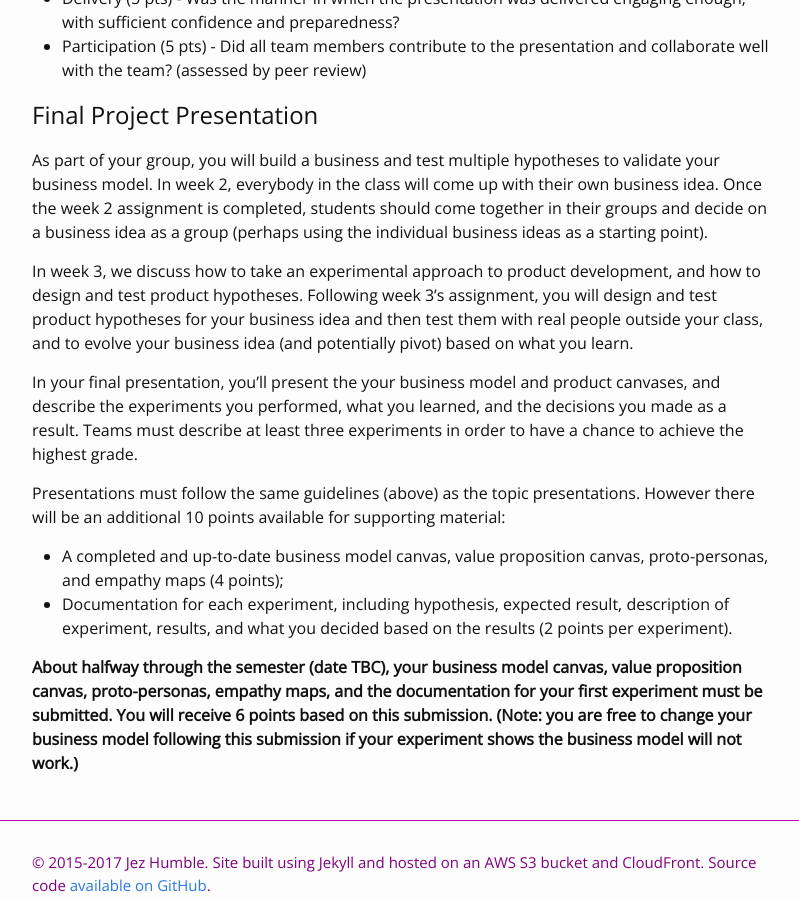
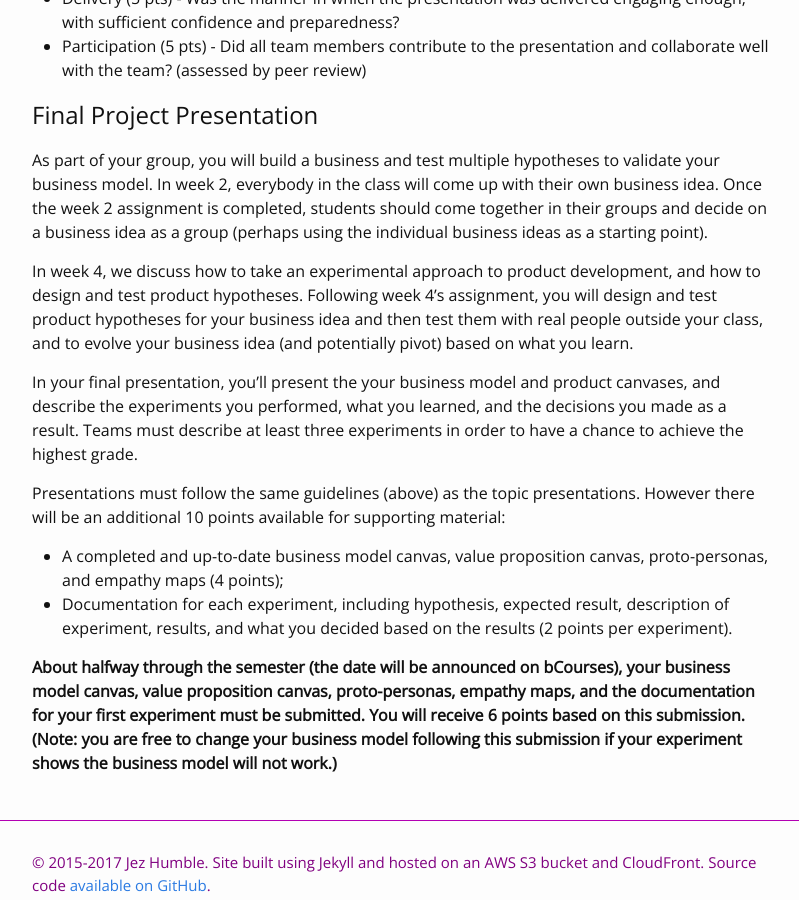
Before and after one commit to jezhumble/lapm, a Jekyll site: the page built from assignments.md, in a window 1280 px wide and 900 px high, scrolled down 1219 px. Shown: the whole window, without its empty margins (238-1037 px from the left). Built offline with Jekyll 4.4.1, drawn with Linux system fonts in a browser that asks for light colours.

Commit message:
Updated final project information

```diff
--- a/assignments.md
+++ b/assignments.md
@@ -54,7 +54,7 @@ The presentations will be assessed according to the following criteria:
 
 As part of your group, you will build a business and test multiple hypotheses to validate your business model. In week 2, everybody in the class will come up with their own business idea. Once the week 2 assignment is completed, students should come together in their groups and decide on a business idea as a group (perhaps using the individual business ideas as a starting point).
 
-In week 3, we discuss how to take an experimental approach to product development, and how to design and test product hypotheses. Following week 3's assignment, you will design and test product hypotheses for your business idea and then test them with real people outside your class, and to evolve your business idea (and potentially pivot) based on what you learn.
+In week 4, we discuss how to take an experimental approach to product development, and how to design and test product hypotheses. Following week 4's assignment, you will design and test product hypotheses for your business idea and then test them with real people outside your class, and to evolve your business idea (and potentially pivot) based on what you learn.
 
 In your final presentation, you'll present the your business model and product canvases, and describe the experiments you performed, what you learned, and the decisions you made as a result. Teams must describe at least three experiments in order to have a chance to achieve the highest grade.
 
@@ -63,4 +63,4 @@ Presentations must follow the same guidelines (above) as the topic presentations
 * A completed and up-to-date business model canvas, value proposition canvas, proto-personas, and empathy maps (4 points);
 * Documentation for each experiment, including hypothesis, expected result, description of experiment, results, and what you decided based on the results (2 points per experiment).
 
-**About halfway through the semester (date TBC), your business model canvas, value proposition canvas, proto-personas, empathy maps, and the documentation for your first experiment must be submitted. You will receive 6 points based on this submission. (Note: you are free to change your business model following this submission if your experiment shows the business model will not work.)**
+**About halfway through the semester (the date will be announced on bCourses), your business model canvas, value proposition canvas, proto-personas, empathy maps, and the documentation for your first experiment must be submitted. You will receive 6 points based on this submission. (Note: you are free to change your business model following this submission if your experiment shows the business model will not work.)**
```
